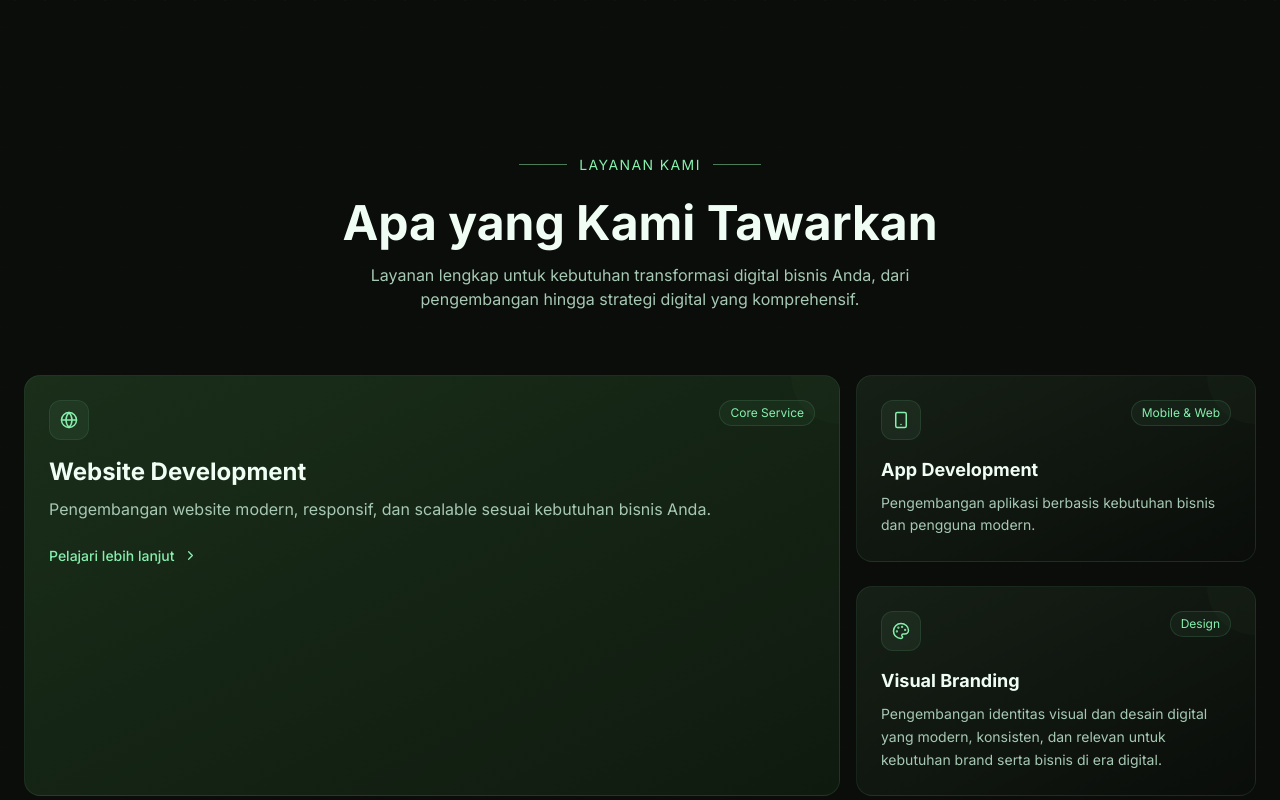
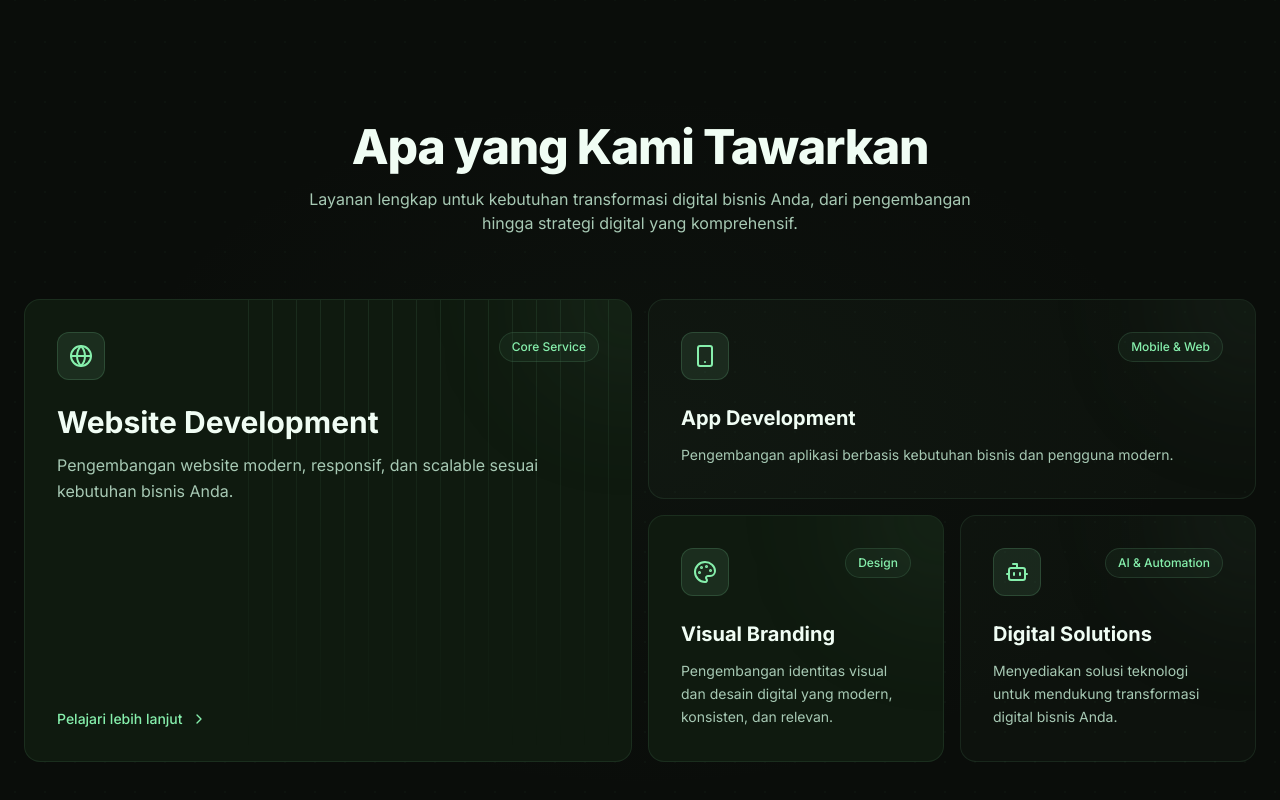
Before and after one commit to YHOIKI-TEAM/Yhoiki-landingPage, a Next.js app: page / in a window 1280 px wide. Shown: the part 2160-2960 px from the top of the page. Built offline with nearby package versions, Linux system fonts and the light colour scheme.

Commit message:
style: service

```diff
--- a/src/components/Services.tsx
+++ b/src/components/Services.tsx
@@ -10,7 +10,9 @@ const services = [
     desc: "Pengembangan website modern, responsif, dan scalable sesuai kebutuhan bisnis Anda.",
     tag: "Core Service",
     large: true,
-    color: "from-[#1a2e1a] to-[#0f1a0f]",
+    bgClass: "bg-[#0f1a0f]",
+    hoverClass: "hover:bg-[#121f12]",
+    gridClass: "md:col-span-2 lg:col-span-2 lg:row-span-2", // Kiri (Besar)
   },
   {
     Icon: Smartphone,
@@ -18,69 +20,81 @@ const services = [
     desc: "Pengembangan aplikasi berbasis kebutuhan bisnis dan pengguna modern.",
     tag: "Mobile & Web",
     large: false,
-    color: "from-[#162016] to-[#0a0d0a]",
+    bgClass: "bg-[#4a7c59]/5",
+    hoverClass: "hover:bg-[#4a7c59]/10",
+    gridClass: "md:col-span-2 lg:col-span-2", // Kanan Atas (Melebar)
   },
   {
     Icon: Palette,
     title: "Visual Branding",
-    desc: "Pengembangan identitas visual dan desain digital yang modern, konsisten, dan relevan untuk kebutuhan brand serta bisnis di era digital.",
+    desc: "Pengembangan identitas visual dan desain digital yang modern, konsisten, dan relevan.",
     tag: "Design",
     large: false,
-    color: "from-[#162016] to-[#0a0d0a]",
+    bgClass: "bg-[#0f1a0f]",
+    hoverClass: "hover:bg-[#121f12]",
+    gridClass: "md:col-span-1 lg:col-span-1", // Kanan Bawah (Kiri)
   },
   {
     Icon: Bot,
     title: "Digital Solutions",
-    desc: "Menyediakan solusi teknologi untuk mendukung transformasi digital bisnis dan organisasi.",
+    desc: "Menyediakan solusi teknologi untuk mendukung transformasi digital bisnis Anda.",
     tag: "AI & Automation",
     large: false,
-    color: "from-[#1a2e1a] to-[#0f1a0f]",
+    bgClass: "bg-[#4a7c59]/5",
+    hoverClass: "hover:bg-[#4a7c59]/10",
+    gridClass: "md:col-span-1 lg:col-span-1", // Kanan Bawah (Kanan)
   },
 ];
 
 function ServiceCard({ service, index }: { service: typeof services[0]; index: number }) {
   return (
-    <div
-      className={`group pb-2 ${service.large ? "lg:col-span-2 lg:row-span-2" : ""}`}
-      style={{ animationDelay: `${index * 100}ms` }}
-    >
+    <div className={`group ${service.gridClass}`}>
       <div
         className={`
           fade-up h-full relative rounded-2xl border border-[#4a7c59]/20
-          bg-gradient-to-br ${service.color} p-6 overflow-hidden
-          transition-all duration-500
-          group-hover:border-[#4a7c59]/50
-          group-hover:shadow-lg group-hover:shadow-[#4a7c59]/10
-          group-hover:-translate-y-1
+          ${service.bgClass} p-6 lg:p-8 overflow-hidden
+          transition-colors duration-500 ${service.hoverClass}
+          flex flex-col justify-between
         `}
+        style={{ transitionDelay: `${index * 100}ms` }}
       >
-        <div className="absolute inset-0 bg-gradient-to-br from-[#4a7c59]/10 to-transparent opacity-0 group-hover:opacity-100 transition-opacity duration-500 pointer-events-none" />
-        <div className="absolute top-0 right-0 w-24 h-24 rounded-full bg-[#4a7c59]/5 -translate-y-1/2 translate-x-1/2 group-hover:scale-150 transition-transform duration-700 pointer-events-none" />
+        {/* Background Pattern for Large Card */}
+        {service.large && (
+          <div className="pointer-events-none absolute top-0 left-1/2 -mt-2 -ml-20 h-full w-full [mask-image:linear-gradient(white,transparent)] opacity-20">
+            <div className="absolute inset-0 bg-[linear-gradient(to_right,#4a7c59_1px,transparent_1px)] bg-[size:24px] mix-blend-overlay" />
+          </div>
+        )}
 
-        <div className="relative z-10">
-          <div className="flex items-start justify-between mb-4">
-            <div className="w-10 h-10 rounded-xl bg-[#4a7c59]/15 border border-[#4a7c59]/25 flex items-center justify-center">
-              <service.Icon size={18} className="text-[#86efac]" />
+        {/* Subtle glow effect */}
+        <div className="absolute top-0 right-0 w-40 h-40 rounded-full bg-[#4a7c59]/15 -translate-y-1/2 translate-x-1/2 group-hover:scale-110 transition-transform duration-700 pointer-events-none blur-3xl" />
+
+        <div className="relative z-10 flex-1">
+          <div className="flex items-start justify-between mb-6">
+            <div className="w-12 h-12 rounded-xl bg-[#4a7c59]/20 border border-[#4a7c59]/40 flex items-center justify-center">
+              <service.Icon size={24} className="text-[#86efac]" />
             </div>
-            <span className="text-xs px-2.5 py-1 rounded-full border border-[#4a7c59]/30 text-[#86efac] bg-[#4a7c59]/10">
+            <span className="text-xs px-3 py-1.5 rounded-full border border-[#4a7c59]/30 text-[#86efac] bg-[#4a7c59]/10 font-medium">
               {service.tag}
             </span>
           </div>
 
-          <h3 className={`font-bold text-[#f0fdf4] mb-2 ${service.large ? "text-2xl" : "text-lg"}`}>
+          <h3 className={`font-bold text-[#f0fdf4] mb-3 ${service.large ? "text-3xl" : "text-xl"}`}>
             {service.title}
           </h3>
           <p className={`text-[#a7c9b4] leading-relaxed ${service.large ? "text-base" : "text-sm"}`}>
             {service.desc}
           </p>
+        </div>
 
-          {service.large && (
-            <div className="mt-6 flex items-center gap-2 text-[#86efac] text-sm font-medium cursor-pointer">
-              <span>Pelajari lebih lanjut</span>
-              <ChevronRight size={15} />
-            </div>
-          )}
-        </div>
+        {/* Learn More link for large card pinned to bottom */}
+        {service.large && (
+          <div className="relative z-10 mt-8 flex items-center gap-2 text-[#86efac] text-sm font-medium cursor-pointer group/link w-fit">
+            <span className="relative after:absolute after:bottom-0 after:left-0 after:h-[1px] after:w-full after:origin-bottom-right after:scale-x-0 after:bg-[#86efac] after:transition-transform after:duration-300 group-hover/link:after:origin-bottom-left group-hover/link:after:scale-x-100">
+              Pelajari lebih lanjut
+            </span>
+            <ChevronRight size={16} className="transition-transform duration-300 group-hover/link:translate-x-1" />
+          </div>
+        )}
       </div>
     </div>
   );
@@ -91,40 +105,54 @@ export default function Services() {
 
   useEffect(() => {
     const observer = new IntersectionObserver(
-      (entries) => entries.forEach((e) => e.isIntersecting && e.target.classList.add("visible")),
-      { threshold: 0.05 }
+      (entries) => {
+        entries.forEach((e) => {
+          if (e.isIntersecting) e.target.classList.add("visible");
+        });
+      },
+      { threshold: 0.1 }
     );
     ref.current?.querySelectorAll(".fade-up").forEach((el) => observer.observe(el));
     return () => observer.disconnect();
   }, []);
 
   return (
-    <section id="services" ref={ref} className="relative py-32 overflow-hidden">
-      <div className="absolute inset-0 bg-grid opacity-20" />
+    <section id="services" ref={ref} className="relative py-24 overflow-hidden bg-[#0a0d0a]">
+      {/* Background Effects */}
+      <div className="absolute inset-0 bg-dots opacity-20" />
+      <div className="absolute inset-0 pointer-events-none bg-[radial-gradient(ellipse_at_50%_50%,rgba(74,124,89,0.05)_0%,transparent_60%)]" />
 
       <div className="relative z-10 max-w-7xl mx-auto px-6">
-        <div className="text-center mb-16">
-          <div className="fade-up flex items-center justify-center gap-3 mb-6">
-            <div className="h-px w-12 bg-[#4a7c59]" />
-            <span className="text-[#86efac] text-sm tracking-widest uppercase">Layanan Kami</span>
-            <div className="h-px w-12 bg-[#4a7c59]" />
-          </div>
-          <h2 className="fade-up text-4xl md:text-5xl font-bold text-[#f0fdf4] mb-4">
+        {/* Section Header */}
+        <div className="fade-up mx-auto mb-16 max-w-2xl text-center">
+
+          <h2 className="text-4xl font-extrabold tracking-tight text-[#f0fdf4] lg:text-5xl mb-4">
             Apa yang Kami Tawarkan
           </h2>
-          <p className="fade-up text-[#a7c9b4] max-w-xl mx-auto">
-            Layanan lengkap untuk kebutuhan transformasi digital bisnis Anda, dari pengembangan
-            hingga strategi digital yang komprehensif.
+          <p className="text-[#a7c9b4] text-sm md:text-base">
+            Layanan lengkap untuk kebutuhan transformasi digital bisnis Anda, dari pengembangan hingga strategi digital yang komprehensif.
           </p>
         </div>
 
-        <div className="grid lg:grid-cols-3 grid-rows-auto gap-4">
-          <ServiceCard service={services[0]} index={0} />
-          {services.slice(1).map((s, i) => (
-            <ServiceCard key={s.title} service={s} index={i + 1} />
+        {/* Bento Box Grid (Sekarang pakai grid-cols-4) */}
+        <div className="grid grid-cols-1 md:grid-cols-2 lg:grid-cols-4 gap-4">
+          {services.map((s, i) => (
+            <ServiceCard key={s.title} service={s} index={i} />
           ))}
         </div>
       </div>
+
+      <style dangerouslySetInnerHTML={{__html: `
+        .fade-up {
+          opacity: 0;
+          transform: translateY(20px);
+          transition: opacity 0.6s ease-out, transform 0.6s ease-out;
+        }
+        .fade-up.visible {
+          opacity: 1;
+          transform: translateY(0);
+        }
+      `}} />
     </section>
   );
 }
```
